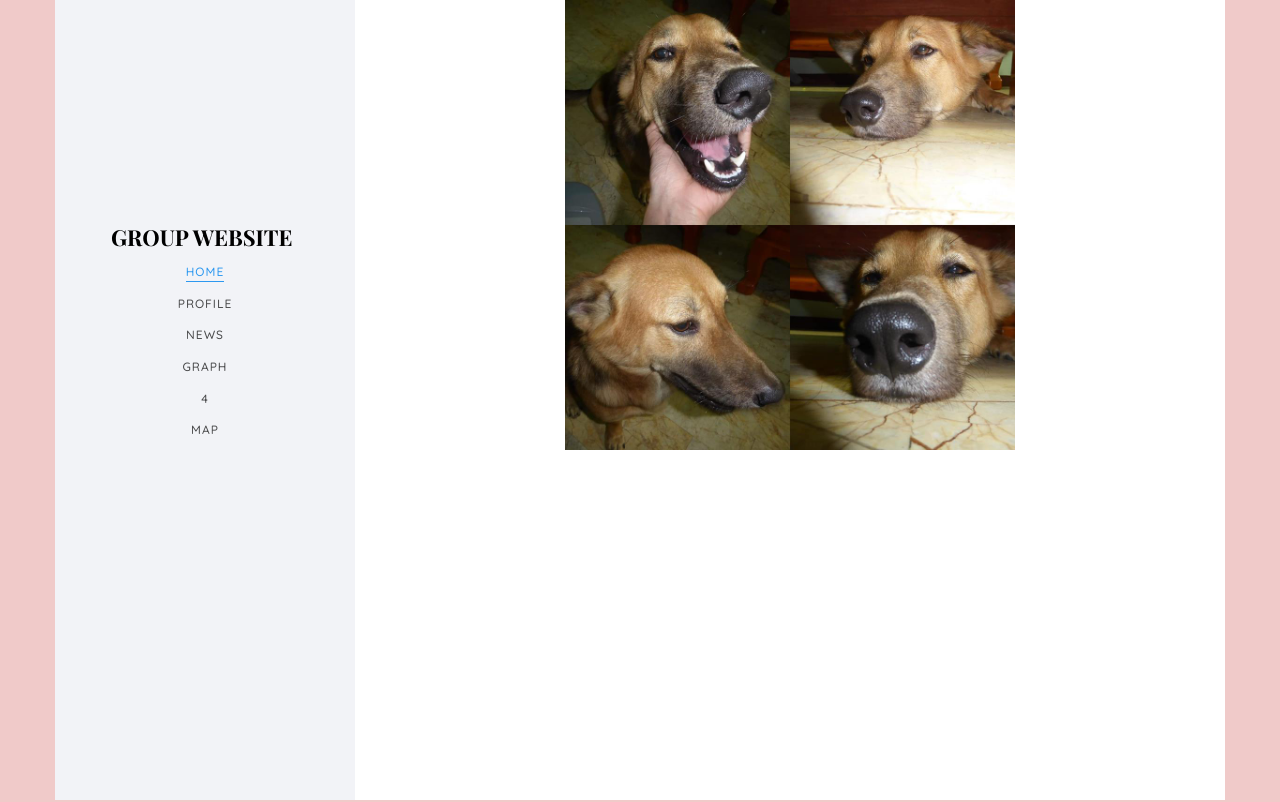
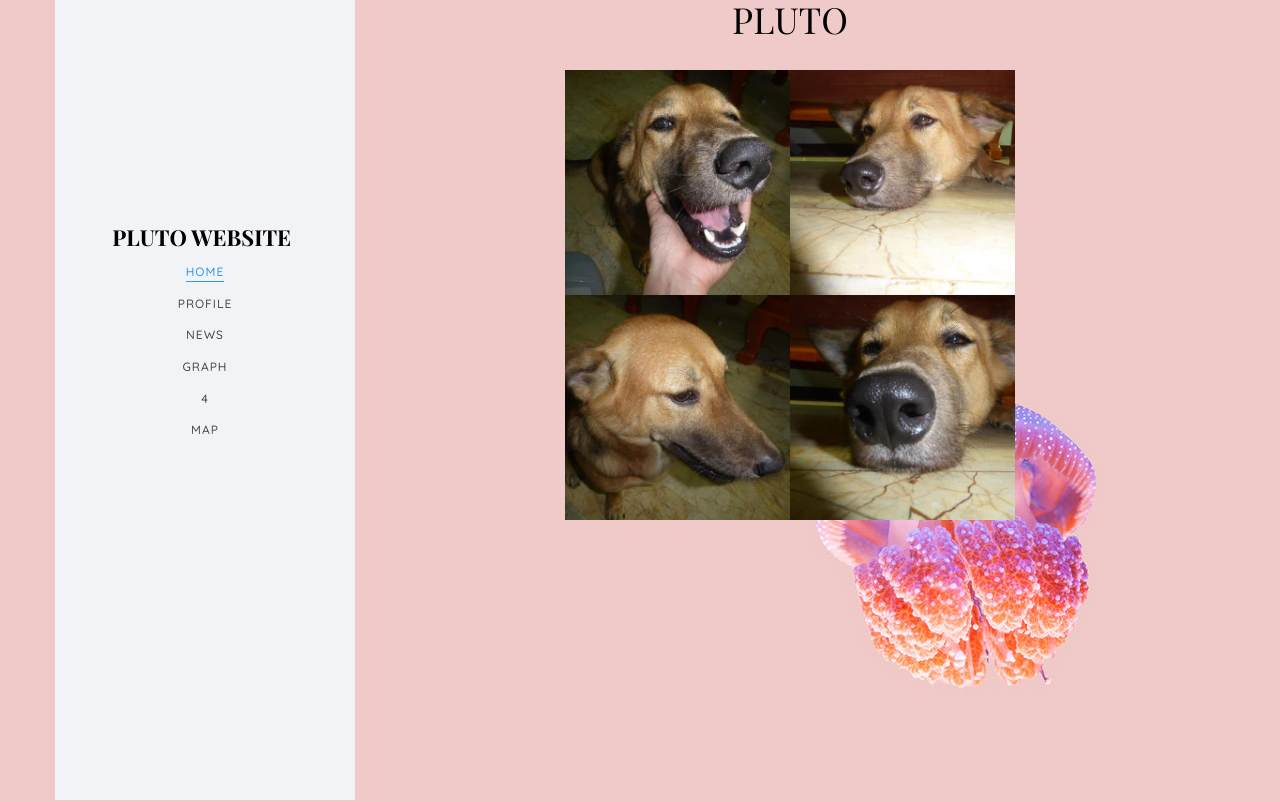
Before and after one commit to amazingn1/LAB1, a plain HTML site: page index.html in a window 1280 px wide. Shown: the top 802 px of the page. Drawn offline with nearby package versions, Linux system fonts and the light colour scheme; a script that the page names is missing; a web font is replaced by a local one.

Commit message:
new update

```diff
--- a/index.html
+++ b/index.html
@@ -66,7 +66,7 @@
         <aside id="colorlib-aside" role="complementary" class="border js-fullheight">
           <div class="text-center">
             <div class="author-img" style="background-image: url(images/about.jpg);"></div>
-            <h1 id="colorlib-logo"><a href="index.html">GROUP WEBSITE</a></h1>
+            <h1 id="colorlib-logo"><a href="index.html">PLUTO WEBSITE</a></h1>
           </div>
           <nav id="colorlib-main-menu" role="navigation" class="navbar">
             <div id="navbar" class="collapse">
@@ -85,10 +85,11 @@
           </aside>
 
           <div id="colorlib-main">
-            <section id="colorlib-hero" class="js-fullheight" data-section="home">
+            <section class="js-fullheight" data-section="home">
                 <div class="row">
                   <center>
-                    <img src="img/home.jpg" alt="Trulli" width="450" height="450">
+                    <h1>PLUTO</h1>
+                    <img src="img/home.jpg" width="450" height="450">
                   </center>
                   </div>
             </section>
```
